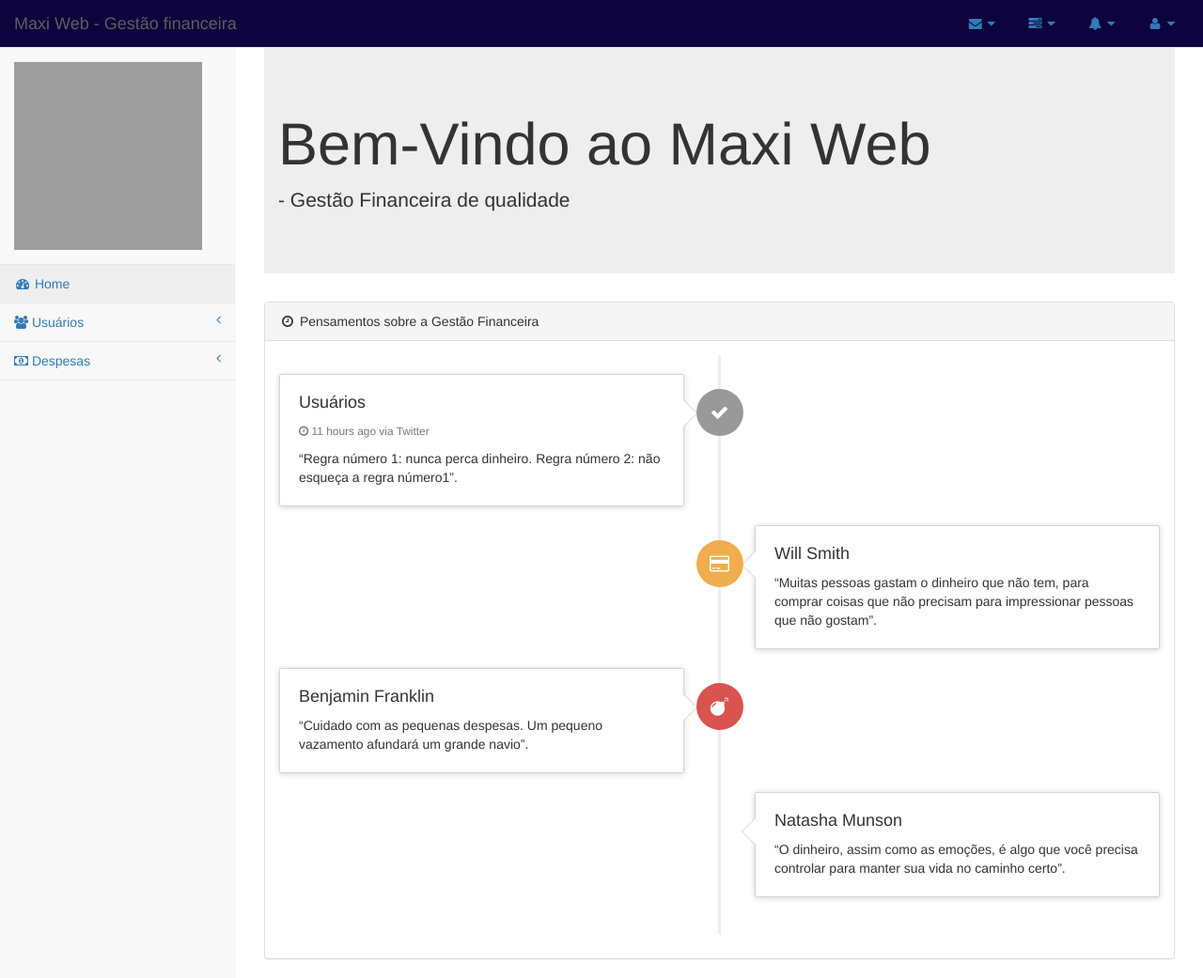
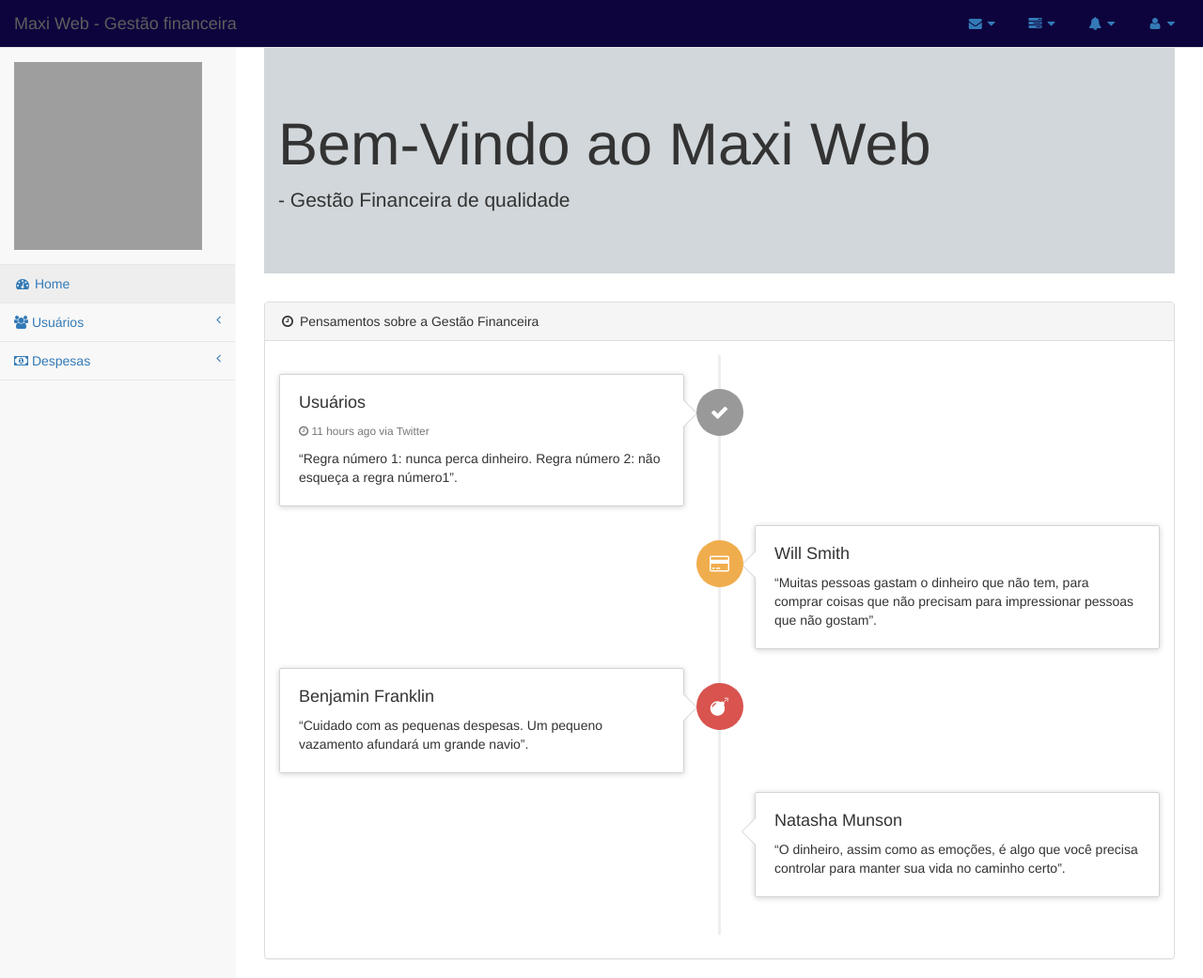
Before and after one commit to DanniSousa01/gestao, a Django app: page /financeiro/ in a window 1280 px wide. Shown: the whole page at 94% size. Run offline with Django 3.2, Linux system fonts and the light colour scheme; some libraries are stand-ins or nearby versions; grey boxes are pictures that could not be loaded.

Commit message:
Atualizei o home modificando a cor do Jumbotron pelo css, alterei nome das tabelas e corrigi erros de divs e de rows que haviam no código.

```diff
--- a/financeiro/static/dist/css/menu.css
+++ b/financeiro/static/dist/css/menu.css
@@ -4,6 +4,9 @@
 }
 
 img {
-  width: 973px;
+  width: 1049px;
   height: 280px;
 }
+.colorJumb{
+  background-color: rgb(209, 215, 218)
+}
--- a/financeiro/templates/home.html
+++ b/financeiro/templates/home.html
@@ -2,7 +2,7 @@
 <!-- Jumbotron-->
 <div class="row">
     <div class="col-md-12">
-        <div class="jumbotron jumbotron-fluid">
+        <div class="jumbotron jumbotron-fluid, colorJumb">
 
             <div class="container">
                 <h1 class="display-4"> Bem-Vindo ao Maxi Web </h1>
--- a/financeiro/templates/usuarios/list.html
+++ b/financeiro/templates/usuarios/list.html
@@ -22,14 +22,15 @@
         <!-- /.panel-heading -->
         <div class="panel-body">
             <div class="table-responsive">
-                <table class="table table-striped">
+                <table class="table table-striped" >
                     <thead>
                         <tr>
                             <th>Nome</th>
                             <th>CPF</th>
                             <th>Data Nascimento</th>
                             <th>Telefone</th>
-                            <th>#</th>
+                            <th >Opções</th>
+                            <th></th>
                         </tr>
                     </thead>
                     <tbody>
```
Also changed, not shown: db.sqlite3.
